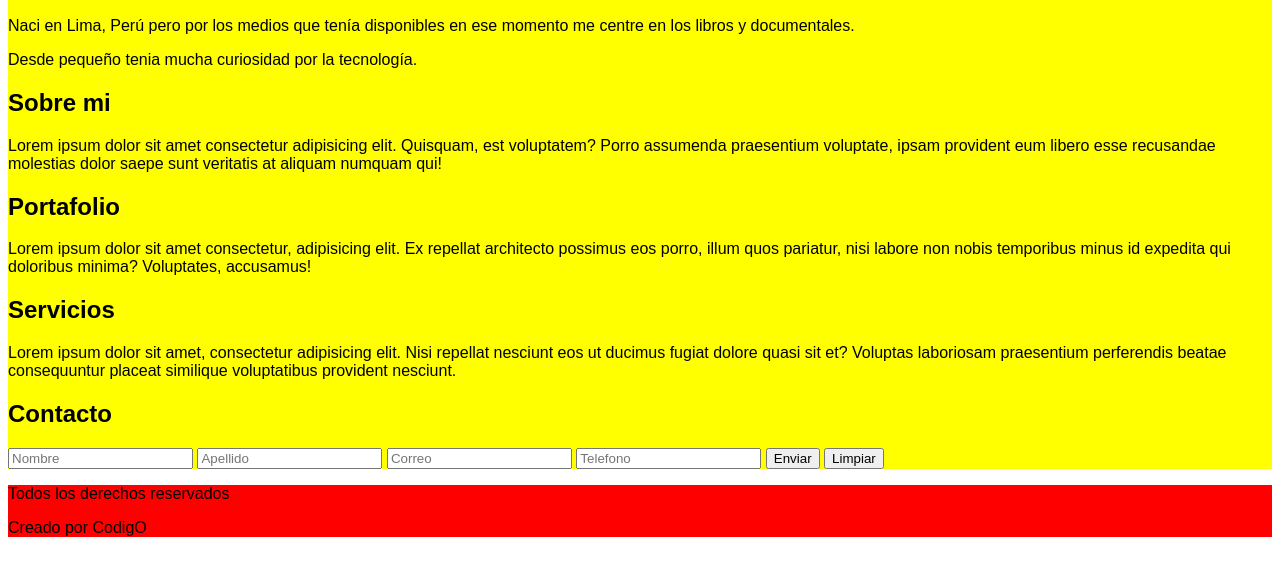
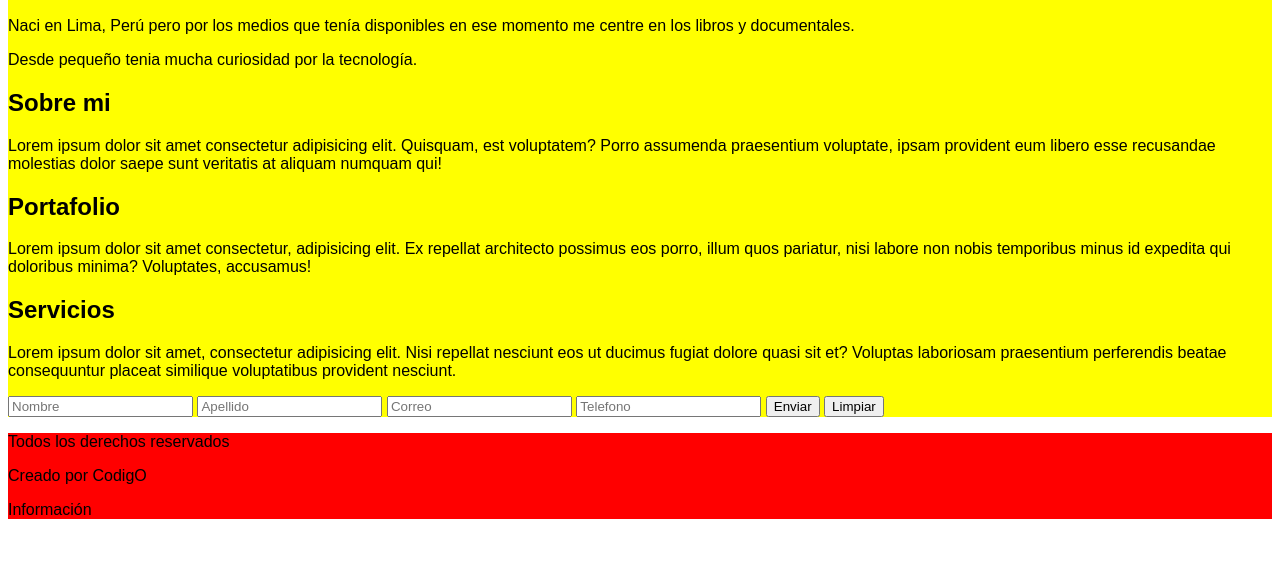
Before and after one commit to jfalconidc/mi-proyecto-git, a plain HTML site: page index.html in a window 1280 px wide. Shown: the part 209-784 px from the top of the page. Drawn offline with Linux system fonts and the light colour scheme.

Commit message:
update desde vs code

```diff
--- a/index.html
+++ b/index.html
@@ -72,7 +72,6 @@
             </p>
         </section>
         <section>
-            <h2>Contacto</h2>
             <form action="">
                 <input type="text" placeholder="Nombre">
                 <input type="text" placeholder="Apellido">
@@ -86,6 +85,7 @@
     <footer>
         <p>Todos los derechos reservados</p>
         <p>Creado por CodigO</p>
+        <p>Información</p>
     </footer>
 </body>
 </html>
```
Also changed, not shown: assets/info.txt (added).
